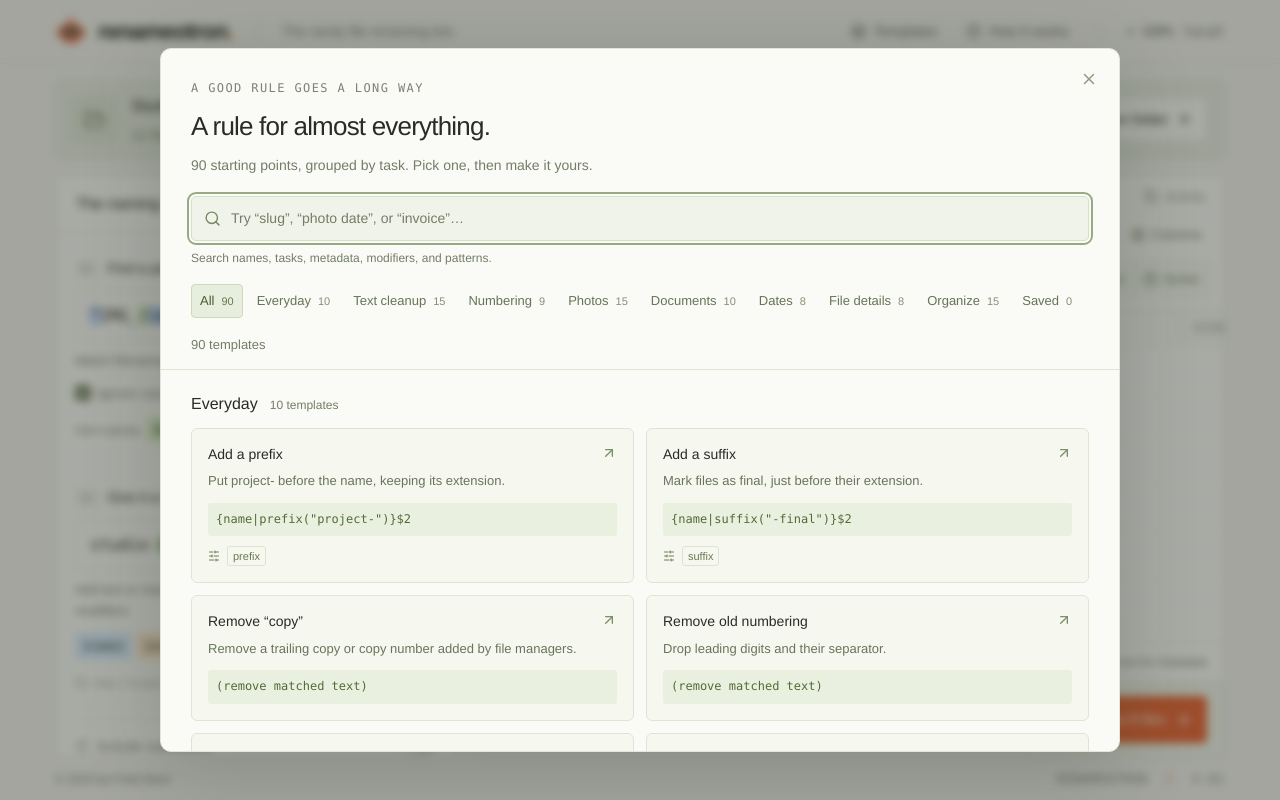
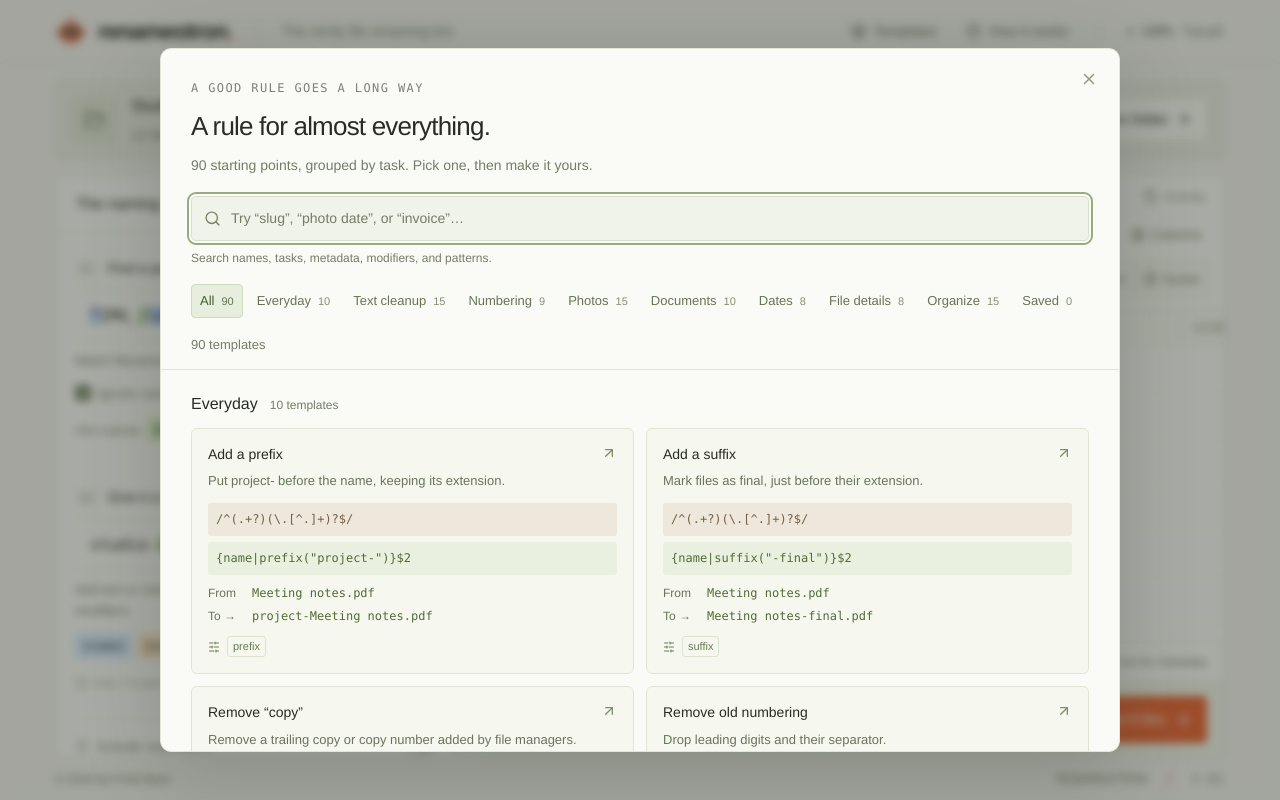
Before and after one commit to FrediBach/renameotron, a React (Vite) app: page / in a window 1280 px wide. Both pictures are taken after a click on the button "Templates". Built offline with nearby package versions, Linux system fonts and the light colour scheme.

Commit message:
Improve template browser

```diff
--- a/src/components/TemplateLibrary.tsx
+++ b/src/components/TemplateLibrary.tsx
@@ -2,6 +2,7 @@ import { useId, useMemo, useRef, useState } from 'react'
 import { ArrowUpRight, Search, SlidersHorizontal, X } from 'lucide-react'
 import { DialogDescription, DialogTitle } from './ui/dialog'
 import { getTemplateModifiers, matchesTemplateSearch } from '@/lib/template-search'
+import { getTemplateExample } from '@/lib/template-examples'
 import { TEMPLATE_CATEGORIES, TEMPLATES, type RenameTemplate } from '@/lib/templates'
 import './template-library.css'
 
@@ -16,6 +17,7 @@ export function TemplateLibrary({ savedTemplates, onApply }: TemplateLibraryProp
   const results = useRef<HTMLDivElement>(null)
   const [query, setQuery] = useState('')
   const [category, setCategory] = useState<(typeof TEMPLATE_CATEGORIES)[number]>('All')
+  const examples = useMemo(() => new Map([...savedTemplates, ...TEMPLATES].map(template => [template.id, getTemplateExample(template)])), [savedTemplates])
   const matchingTemplates = useMemo(() => [...savedTemplates.map(template => ({ ...template, category: 'Saved' as const })), ...TEMPLATES]
     .filter(template => matchesTemplateSearch(template, query)), [savedTemplates, query])
   const groups = TEMPLATE_CATEGORIES.filter(value => value !== 'All').map(value => ({
@@ -67,11 +69,17 @@ export function TemplateLibrary({ savedTemplates, onApply }: TemplateLibraryProp
         <div className="template-group-heading"><h3 id={`${id}-${group.category.replaceAll(' ', '-')}`}>{group.category}</h3><span>{group.templates.length} {group.templates.length === 1 ? 'template' : 'templates'}</span></div>
         <div className="template-grid">{group.templates.map((template, index) => {
           const modifiers = getTemplateModifiers(template)
+          const example = examples.get(template.id)!
           const descriptionId = `${id}-${group.category.replaceAll(' ', '-')}-${index}-description`
           return <button type="button" key={template.id} aria-label={template.name} aria-describedby={descriptionId} onClick={() => onApply(template)}>
             <div className="template-card-heading"><h4>{template.name}</h4><ArrowUpRight size={16} aria-hidden="true" /></div>
             <p id={descriptionId}>{template.description}</p>
-            <code title={template.replacement}>{template.replacement || '(remove matched text)'}</code>
+            <code className="template-regex" aria-label="Regex pattern" title="Regex pattern">/{template.pattern}/{template.flags}</code>
+            <code aria-label="Renaming pattern" title={template.replacement}>{template.replacement || '(remove matched text)'}</code>
+            <div className="template-example" aria-label="Example rename">
+              <div><span>From</span><samp>{example.from}</samp></div>
+              <div><span>To →</span><samp>{example.to}</samp></div>
+            </div>
             {modifiers.length > 0 && <div className="template-modifiers" aria-label="Modifiers used">
               <SlidersHorizontal size={12} aria-hidden="true" />
               {modifiers.slice(0, 3).map(modifier => <span key={modifier.key} title={modifier.description}>{modifier.key}</span>)}
--- a/src/components/template-library.css
+++ b/src/components/template-library.css
@@ -28,7 +28,12 @@
 .template-card-heading h4 { font-size: var(--text-body); line-height: 1.4; margin: 0; font-weight: 550; color: var(--ink); }
 .template-grid p { font-size: var(--text-small); color: #68745b; line-height: 1.5; margin: 7px 0 12px; flex: 1; }
 .template-grid code { display: block; font-size: var(--text-caption); line-height: 1.6; color: #526b36; overflow-wrap: anywhere; background: #eaf0df; border-radius: 3px; padding: 7px 8px; }
+.template-grid code.template-regex { background: #eee8dc; color: #756044; margin-bottom: 6px; }
 .template-modifiers { display: flex; flex-wrap: wrap; align-items: center; gap: 5px; margin-top: 10px; color: #687a52; font-size: 11px; }
+.template-example { display: grid; gap: 4px; margin-top: 9px; font-size: var(--text-caption); line-height: 1.6; }
+.template-example > div { display: grid; grid-template-columns: 38px minmax(0, 1fr); gap: 6px; }
+.template-example > div > span { color: #68745b; }
+.template-example samp { white-space: pre-wrap; overflow-wrap: anywhere; color: #526b36; }
 .template-modifiers > svg { margin-right: 2px; }
 .template-modifiers > span { border: 1px solid #dce4d0; border-radius: 3px; padding: 1px 5px; }
 .template-empty { display: flex; flex-direction: column; align-items: center; padding: 35px 12px; color: #7b8d68; text-align: center; }
--- /dev/null
+++ b/src/lib/template-examples.ts
@@ -0,0 +1,51 @@
+import { buildRenamePlan, type FileEntry } from './rename'
+import type { RenameTemplate } from './templates'
+
+const sampleNames: Record<string, string> = {
+  'photo-sequence': 'IMG_1234.JPG',
+  'remove-copy': 'Annual Report copy 2.pdf',
+  'remove-number-prefix': '001 - Meeting notes.txt',
+  'remove-draft': 'Meeting notes-draft.pdf',
+  'remove-final': 'Meeting notes-final.pdf',
+  'underscores-to-dashes': 'Summer__Trip.jpg',
+  'clean-slug': 'Café Summer Trip.jpg',
+  'ascii-filenames': 'Café notes.txt',
+  'trim-whitespace': '  Meeting notes  .txt',
+  'title-words': 'summer_trip-notes.txt',
+  'dashes-to-spaces': 'Summer-Trip.jpg',
+  'dots-to-spaces': 'Summer.Trip.jpg',
+  'remove-square-brackets': '[final] Meeting notes.pdf',
+  'remove-parentheses': 'Meeting notes (final).pdf',
+  'shorten-name': 'A very long filename with enough detail to exceed the suggested title length for a shared project document.pdf',
+  'collapse-separators': 'Summer__Trip.jpg',
+  'number-tracks': 'Early_Morning.MP3',
+  'document-extension': 'Meeting notes.markdown',
+  'document-title': 'meeting_notes.pdf',
+}
+
+function sampleFile(name: string): FileEntry {
+  return {
+    id: `template-example:${name}`,
+    name,
+    path: name,
+    size: 2_400_000,
+    type: /\.jpe?g$/i.test(name) ? 'image/jpeg' : /\.pdf$/i.test(name) ? 'application/pdf' : 'text/plain',
+    lastModified: Date.UTC(2025, 3, 12, 14, 5, 9),
+    metadata: { taken: '2025-04-10T09:30:00Z', camera: 'Fujifilm X100 VI', width: 6240, height: 4160 },
+  }
+}
+
+export function getTemplateExample(template: RenameTemplate) {
+  const preferred = sampleNames[template.id] ?? (template.category === 'Photos' || template.pattern.includes('jpe?g')
+    ? 'Summer Trip.JPG' : 'Meeting notes.pdf')
+  // Saved rules can have arbitrary patterns. Try representative filenames,
+  // including literal search text, and never invent a successful rename.
+  const names = [...new Set([preferred, ...Object.values(sampleNames), template.pattern, `${template.pattern}.txt`])]
+  for (const name of names) {
+    const plan = buildRenamePlan([sampleFile(name)], template.pattern, template.replacement, template.flags)
+    if (plan.error) return { from: preferred, to: 'Example unavailable (invalid rule)' }
+    const row = plan.rows[0]
+    if (row.status === 'ready') return { from: name, to: row.targetPath }
+  }
+  return { from: preferred, to: 'No rename for sample files' }
+}
```
Also changed, not shown: 2 other files (tests, documents, lock files or other folders).
